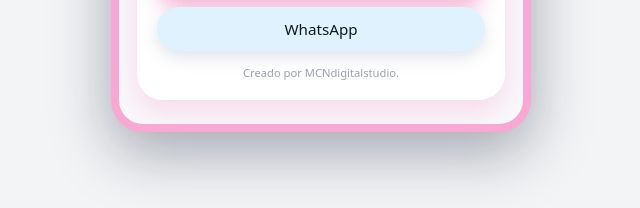
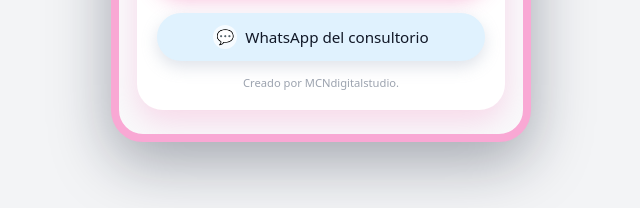
Before and after one commit to nahuelfigueredo/app-web-doctor, a website: page public/index.html in a window 1280 px wide. Shown: the part 592-800 px from the top of the page, without its empty margins (319-959 px from the left). Drawn offline with Linux system fonts and the light colour scheme; no server answers.

Commit message:
Corregir botón WhatsApp y formulario de turnos

```diff
--- a/public/index.html
+++ b/public/index.html
@@ -42,7 +42,6 @@
       box-shadow: 0 12px 30px rgba(244, 114, 182, 0.25);
     }
 
-    /* AVATAR */
     .avatar-wrapper {
       display: flex;
       justify-content: center;
@@ -92,7 +91,6 @@
       line-height: 1.4;
     }
 
-    /* ÍCONOS */
     .icons-row {
       display: flex;
       justify-content: center;
@@ -245,15 +243,11 @@
       </div>
 
       <div class="main-actions">
+        <!-- SOLO botón de Reservar turno arriba -->
         <button id="btnReservarTurno" class="btn btn-primary" type="button">
           <span class="btn-icon">📅</span>
           <span>Reservar turno</span>
         </button>
-
-        <a href="https://wa.me/5492215996743" target="_blank" class="btn btn-secondary">
-          <span class="btn-icon>💬</span>
-          <span>WhatsApp</span>
-        </a>
       </div>
 
       <!-- FORMULARIO -->
@@ -297,6 +291,15 @@
         <p id="bookingMessage" class="booking-message"></p>
       </form>
 
+      <!-- Botón de WhatsApp reubicado abajo, separado -->
+      <a href="https://wa.me/5492215996743"
+         target="_blank"
+         class="btn btn-secondary"
+         style="margin-top: 12px;">
+        <span class="btn-icon">💬</span>
+        <span>WhatsApp del consultorio</span>
+      </a>
+
       <div class="footer-note">Creado por MCNdigitalstudio.</div>
     </div>
   </div>
@@ -310,13 +313,11 @@
     const bookingMessage = document.getElementById('bookingMessage');
     const btnReservarTurno = document.getElementById('btnReservarTurno');
 
-    // Horarios de la doctora: 17:00 a 18:30 cada 15 minutos
     const HORARIOS = ['17:00','17:15','17:30','17:45','18:00','18:15','18:30'];
 
     let turnosCache = [];
     let diasBloqueados = [];
 
-    // 1) Cargar turnos existentes (públicos) desde el backend
     async function cargarTurnosCache() {
       try {
         const res = await fetch(`${API_BASE}/api/turnos-public`, { cache: 'no-store' });
@@ -329,7 +330,6 @@
       }
     }
 
-    // 1.b) Cargar config pública (días bloqueados por la médica)
     async function cargarConfigPublica() {
       try {
         const res = await fetch(`${API_BASE}/api/config-public`, { cache: 'no-store' });
@@ -342,17 +342,14 @@
       }
     }
 
-    // 2) Validar día hábil (martes a viernes)
     function esDiaHabil(fechaStr) {
       if (!fechaStr) return false;
       const [anio, mes, dia] = fechaStr.split('-').map(Number);
       const fecha = new Date(anio, mes - 1, dia);
       const diaSemana = fecha.getDay();
-      // 0 dom, 1 lun, 2 mar, 3 mié, 4 jue, 5 vie, 6 sáb
-      return diaSemana >= 2 && diaSemana <= 5;
+      return diaSemana >= 2 && diaSemana <= 5; // mar a vie
     }
 
-    // 3) Obtener horarios ocupados para una fecha
     function getHorariosOcupadosParaFecha(fechaSeleccionada) {
       if (!fechaSeleccionada) return [];
       return turnosCache
@@ -365,7 +362,6 @@
         .filter(Boolean);
     }
 
-    // 4) Render de horarios disponibles
     function renderHorariosDisponibles() {
       const fechaSeleccionada = inputFecha.value;
       const hoyStr = new Date().toISOString().split('T')[0];
@@ -438,7 +434,6 @@
       });
     }
 
-    // 5) Enviar solicitud de turno
     async function enviarTurno(e) {
       e.preventDefault();
 
@@ -504,7 +499,6 @@
       }
     }
 
-    // 6) Inicialización
     document.addEventListener('DOMContentLoaded', async () => {
       const hoy = new Date().toISOString().split('T')[0];
       inputFecha.min = hoy;
```
